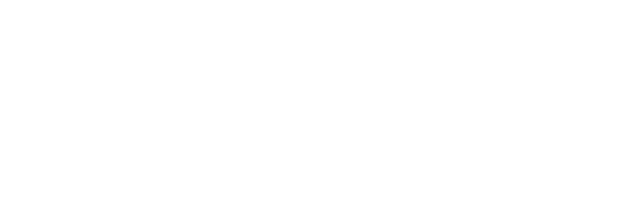
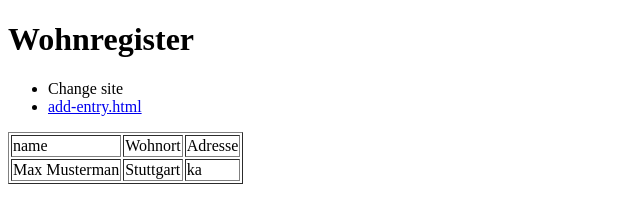
Before and after one commit to hft-stuttgart-ipr/hft-asgmt-html-landorudolph, a website: page index.html in a window 1280 px wide. Shown: the whole page, without its empty margins (0-640 px from the left). Drawn offline with Linux system fonts and the light colour scheme.

Commit message:
Change index.html

```diff
--- a/index.html
+++ b/index.html
@@ -6,6 +6,26 @@
     <title>HfT Shoutbox</title>
   </head>
   <body>
-
+  <h1>Wohnregister</h1>
+  <nav>
+    <ul>
+      <li>Change site</li>
+      <li><a href="./add-entry.html ">add-entry.html</a></li>
+    </ul>
+  </nav>
+  <table border="1">
+    <tbody>
+    <tr>
+      <td>name</td>
+      <td>Wohnort</td>
+      <td>Adresse</td>
+    </tr>
+    <tr>
+      <td>Max Musterman</td>
+      <td>Stuttgart</td>
+      <td>ka</td>
+    </tr>
+    </tbody>
+  </table>
   </body>
 </html>
```
